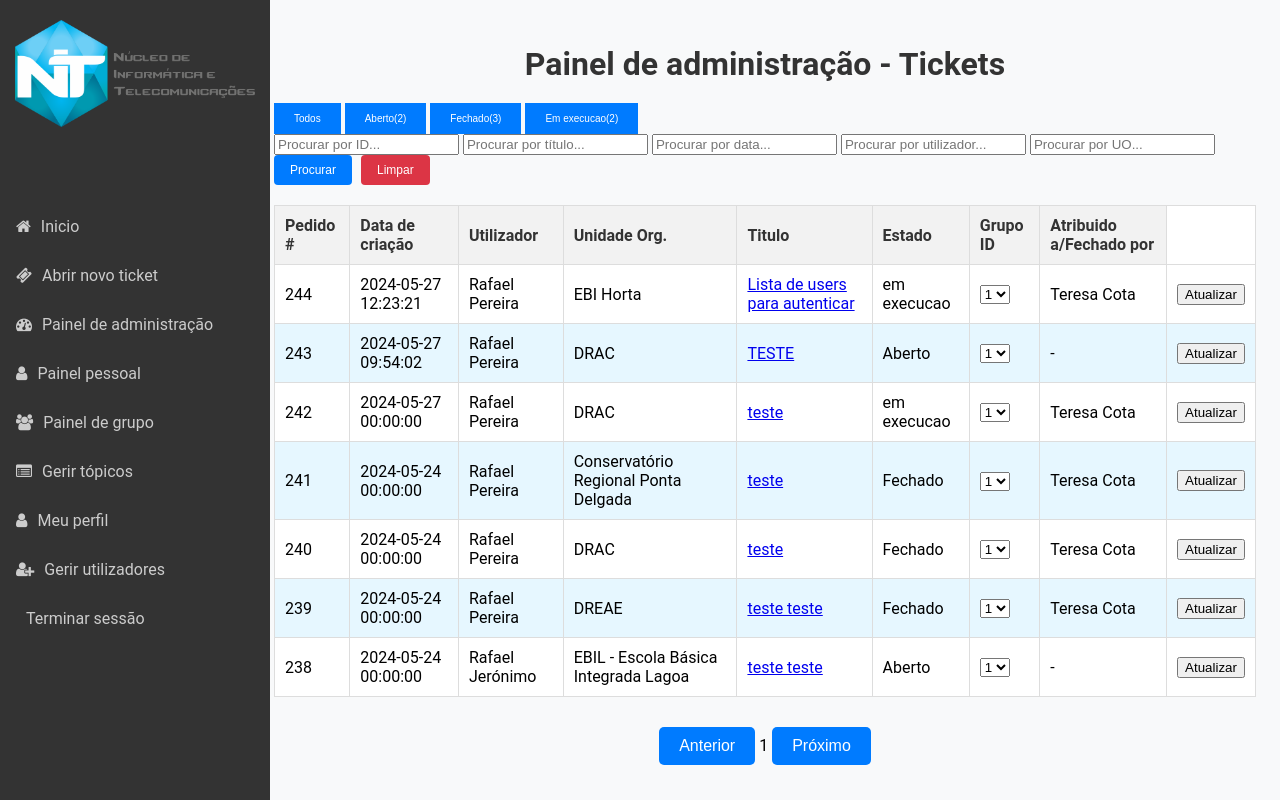
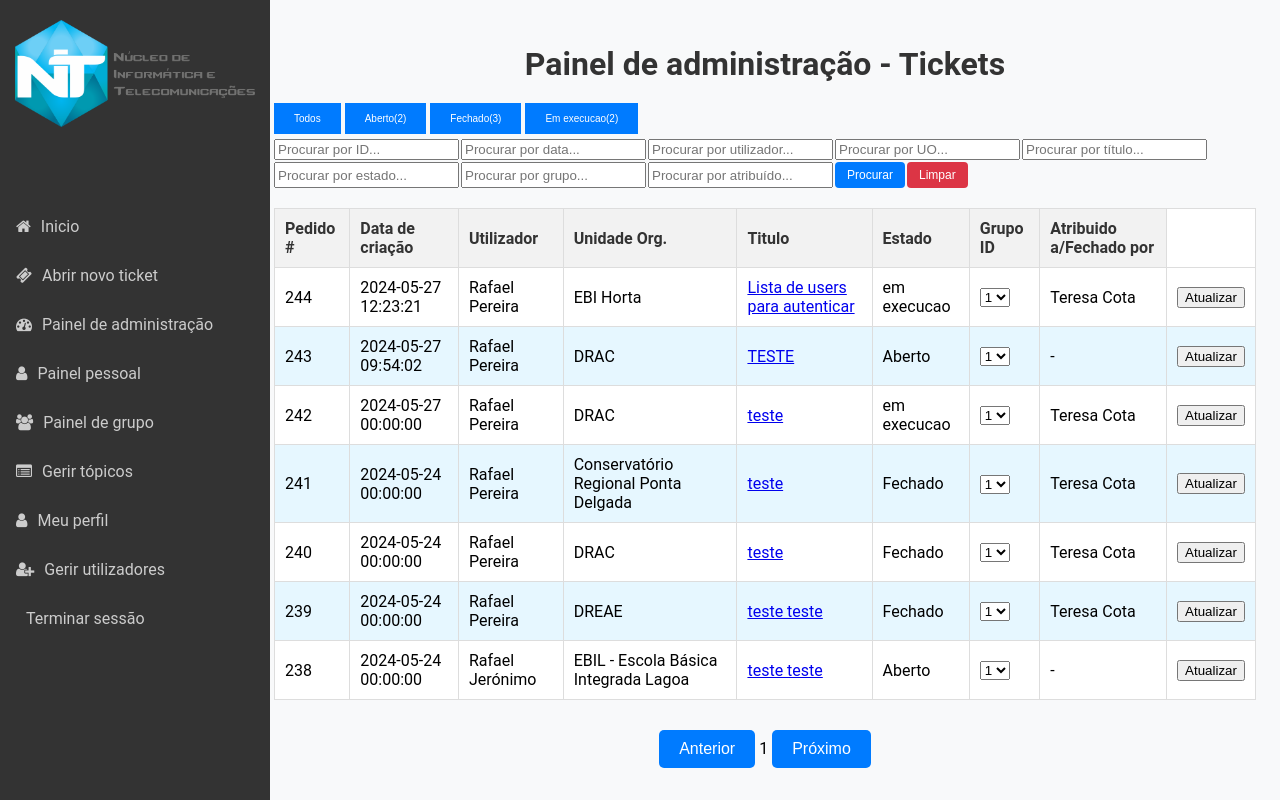
Before and after one commit to RafaelPereira014/helpdeskv2, a Flask app: page /admin_pannel in a window 1280 px wide. Run offline with Flask 3, Linux system fonts and the light colour scheme; a user stored in the database is signed in; data comes from the database, SQL or seed files in the repository; some libraries are stand-ins or nearby versions.

Commit message:
add changes

```diff
--- a/app.py
+++ b/app.py
@@ -391,7 +391,10 @@ def send_message():
     admin_emails = get_emails_by_group(ticket_id)
 
     title = get_title(ticket_id)
-
+    criado_por = get_creator_name(ticket_id)
+    unidade_org = get_unidadeOrg(ticket_id)
+    attributed_user = attributed_to_by_ticket(ticket_id)
+    info = get_ticket_details(ticket_id)
     # Check if the message contains specific phrases
     if "este ticket foi aceite com sucesso." not in message.lower() and "este ticket foi fechado com sucesso." not in message.lower():
         # If the sender is an admin, send the message to the email of the ticket creator
@@ -421,6 +424,22 @@ def send_message():
                 mail.send(msg)
         else:
             # Send email notification to unique admin emails
+            if info.get('state') == 'Fechado':
+                cursor = connection.cursor()
+                cursor.execute("UPDATE tickets SET state = 'em execucao' WHERE id = %s", (ticket_id,))
+                connection.commit()
+                cursor.close()
+
+            print(attributed_user)
+
+            if attributed_user is None :
+                cursor = connection.cursor()
+                cursor.execute("UPDATE tickets SET state = 'Aberto' WHERE id = %s", (ticket_id,))
+                connection.commit()
+                cursor.close()
+                attributed_user = "-"
+
+
             if admin_emails:
                 unique_admin_emails = set(admin_emails)
                 for admin_email in unique_admin_emails:
@@ -462,9 +481,15 @@ def send_message():
                                 <table role="presentation" border="0" cellpadding="0" cellspacing="10px" style="padding: 30px 30px 30px 60px;">
                                     <tr>
                                         <td>
-                                            <h4>Foi registada a seguinte atualização no ticket com o numero #<strong>{ticket_id}</strong>.</h4>
-                                            <p>Mensagem: {message}</p>
-                                            <hr></hr>
+                                            <h4>Foi registada a seguinte atualização no ticket com o numero
+                                                #<strong><a href="https://helpdesk.edu.azores.gov.pt/ticket_details/{ticket_id}" target="_blank">{ticket_id}</a></strong>.
+                                            </h4>
+                                            <p><strong>Criado por</strong>: {criado_por}</p>
+                                            <p><strong>Unidade Orgânica</strong>: {unidade_org}</p>
+                                            <p><strong>Atribuido a</strong>: {attributed_user}</p>
+                                            <p><strong>Mensagem</strong>: <br>{message}</p>
+
+                                            <hr>
                                         </td>
                                     </tr>
                                 </table>
@@ -719,6 +744,9 @@ def close_ticket_route(ticket_id):
         closed_time = datetime.now().strftime('%Y-%m-%d %H:%M:%S')
         update_ticket_close_time(ticket_id,closed_time)
 
+        send_ticket_message(ticket_id,"Este Ticket foi fechado com sucesso.",'admin',attributed_to(user_id),closed_time,None)
+
+
         # Send an email to the user
         user_email = get_user_email_by_ticket(ticket_id)
         if user_email:
@@ -752,6 +780,10 @@ def close_ticket_route(ticket_id):
 
 @app.route('/reopen_ticket/<int:ticket_id>', methods=['POST'])
 def reopen_ticket_route(ticket_id):
+    if 'user_id' not in session:
+        return redirect(url_for('login'))
+
+
     reopen_ticket(ticket_id)
 
     return jsonify({'success': True})
@@ -765,10 +797,13 @@ def accept_ticket_route(ticket_id):
     claim_ticket(user_id, ticket_id)
     attributed_to(user_id)
 
+
     # Get the current time and update the ticket with this time
     accept_time = datetime.now().strftime('%Y-%m-%d %H:%M:%S')
     update_ticket_accept_time(ticket_id, accept_time)
 
+
+    send_ticket_message(ticket_id,"Este Ticket foi aceite com sucesso.",'admin',attributed_to(user_id),accept_time,None)
     user_email = get_user_email_by_ticket(ticket_id)
     if user_email:
         msg = Message(f'Helpdesk NIT: Ticket aceite #{ticket_id}', sender='noreply@azores.gov.pt', recipients=[user_email])
--- a/templates/admin_pannel.html
+++ b/templates/admin_pannel.html
@@ -17,27 +17,30 @@
     <style>
         /* Styles for search form */
         #searchForm {
+
+            margin-top: 5px;
+            display: flex; /* Use flexbox for alignment */
+            flex-wrap: wrap; /* Allow inputs to wrap to the next line */
+            gap: 2px; /* Add space between inputs */
             margin-bottom: 10px; /* Adds some space below the form */
         }
 
         /* Styles for search input */
         #searchInput {
-            padding: 8px;
+            padding: 6px; /* Reduced padding for smaller boxes */
             font-size: 12px;
             border: 1px solid #ccc;
             border-radius: 4px;
-            margin-right: 5px;
-            width: 300px; /* Adjust width as needed */
+            width: 200px; /* Smaller width for input boxes */
         }
 
         /* Styles for search and clear buttons */
         #searchForm button {
-            padding: 8px 16px;
+            padding: 6px 12px; /* Reduced padding for buttons */
             font-size: 12px;
             border: none;
             border-radius: 4px;
             cursor: pointer;
-            background-color: #007BFF; /* Blue color for buttons */
             color: white;
         }
 
@@ -45,14 +48,12 @@
             background-color: #007BFF; /* Blue color for search button */
         }
 
-        #searchForm button[type="submit"]:hover,
-        #searchForm button[type="button"]:hover {
+        #searchForm button[type="submit"]:hover {
             background-color: #0056b3; /* Darker blue color on hover */
         }
 
         #searchForm button[type="button"] {
             background-color: #DC3545; /* Red color for clear button */
-            margin-left: 5px; /* Adds space between buttons */
         }
 
         #searchForm button[type="button"]:hover {
@@ -107,12 +108,18 @@
 
         <form id="searchForm" class="search-form" method="GET" action="{{ url_for('admin_panel') }}">
             <input type="text" id="search_id" name="search_id" class="search-input" placeholder="Procurar por ID..." value="{{ search_id }}">
-            <input type="text" id="search_title" name="search_title" class="search-input" placeholder="Procurar por título..." value="{{ search_title }}">
             <input type="text" id="search_date" name="search_date" class="search-input" placeholder="Procurar por data..." value="{{ search_date }}">
             <input type="text" id="search_user" name="search_user" class="search-input" placeholder="Procurar por utilizador..." value="{{ search_user }}">
             <input type="text" id="search_unidade" name="search_unidade" class="search-input" placeholder="Procurar por UO..." value="{{ search_unidade }}">
+            <input type="text" id="search_title" name="search_title" class="search-input" placeholder="Procurar por título..." value="{{ search_title }}">
+            <!-- New search fields -->
+            <input type="text" id="search_estado" name="search_estado" class="search-input" placeholder="Procurar por estado..." value="{{ search_estado }}">
+            <input type="text" id="search_grupo" name="search_grupo" class="search-input" placeholder="Procurar por grupo..." value="{{ search_grupo }}">
+            <input type="text" id="search_atribuido" name="search_atribuido" class="search-input" placeholder="Procurar por atribuído..." value="{{ search_atribuido }}">
+
+
             <button type="submit">Procurar</button>
-            <button type="button" onclick="clearSearch()">Limpar</button>
+            <button type="button" id="clearSearchBtn">Limpar</button> <!-- Add this button -->
         </form>
 
 
@@ -175,6 +182,9 @@
             var searchDateInput = document.getElementById('search_date');
             var searchUserInput = document.getElementById('search_user');
             var searchUnidadeInput = document.getElementById('search_unidade');
+            var searchEstadoInput = document.getElementById('search_estado');
+            var searchGrupoInput = document.getElementById('search_grupo');
+            var searchAtribuidoInput = document.getElementById('search_atribuido');
             var searchForm = document.getElementById('searchForm');
 
             // Function to display tickets for the current page based on the selected filter option and search criteria
@@ -196,13 +206,18 @@
                 var searchDate = searchDateInput.value.trim().toLowerCase();
                 var searchUser = searchUserInput.value.trim().toLowerCase();
                 var searchUnidade = searchUnidadeInput.value.trim().toLowerCase();
-
+                var searchEstado = searchEstadoInput.value.trim().toLowerCase();
+                var searchGrupo = searchGrupoInput.value.trim().toLowerCase();
+                var searchAtribuido = searchAtribuidoInput.value.trim().toLowerCase();
                 filteredTickets = filteredTickets.filter(ticket => {
                     return (searchId === '' || ticket.id.toLowerCase().includes(searchId)) &&
-                           (searchTitle === '' || ticket.title.toLowerCase().includes(searchTitle)) &&
-                           (searchDate === '' || ticket.date.toLowerCase().includes(searchDate)) &&
-                           (searchUser === '' || ticket.created_by_user.toLowerCase().includes(searchUser)) &&
-                           (searchUnidade === '' || ticket.UnidadeOrg.toLowerCase().includes(searchUnidade));
+                        (searchTitle === '' || ticket.title.toLowerCase().includes(searchTitle)) &&
+                        (searchDate === '' || ticket.date.toLowerCase().includes(searchDate)) &&
+                        (searchUser === '' || ticket.created_by_user.toLowerCase().includes(searchUser)) &&
+                        (searchUnidade === '' || ticket.UnidadeOrg.toLowerCase().includes(searchUnidade)) &&
+                        (searchEstado === '' || ticket.state.toLowerCase().includes(searchEstado)) && // New filter for estado
+                        (searchAtribuido === '' || ticket.attributed_to_name.toLowerCase().includes(searchAtribuido)) && // New filter for atribuido
+                        (searchGrupo === '' || ticket.group_id.toString().toLowerCase().includes(searchGrupo)); // New filter for grupo
                 });
 
                 var startIdx = (currentPage - 1) * ticketsPerPage;
@@ -225,6 +240,7 @@
                                 <option value="1" ${ticket.group_id == 1 ? 'selected' : ''}>1</option>
                                 <option value="2" ${ticket.group_id == 2 ? 'selected' : ''}>2</option>
                                 <option value="3" ${ticket.group_id == 3 ? 'selected' : ''}>3</option>
+                                <option value="4" ${ticket.group_id == 4 ? 'selected' : ''}>4</option>
                                 <!-- Add more options as needed -->
                             </select>
                         </td>
@@ -310,6 +326,9 @@
                 displayTickets();
             });
 
+            // Add this after the searchForm variable declaration
+            var clearSearchButton = document.getElementById('clearSearchBtn');
+
             // Function to clear search
             function clearSearch() {
                 searchIdInput.value = '';
@@ -317,9 +336,17 @@
                 searchDateInput.value = '';
                 searchUserInput.value = '';
                 searchUnidadeInput.value = '';
+                searchAtribuidoInput.value = '';
+                searchGrupoInput.value = '';
+                searchEstadoInput.value = '';
+
+                currentFilter = 'all'; // Reset the filter if desired
                 currentPage = 1; // Reset page number
                 displayTickets(); // Display all tickets
             }
+
+            // Add this event listener for the clear search button
+            clearSearchButton.addEventListener('click', clearSearch);
 
             // Event listener for update buttons
             tableBody.addEventListener('click', function (event) {
```
Also changed, not shown: db_operations.py (+35 -0 lines), static/uploads/quizzz.jpg (added), 1 other file.
